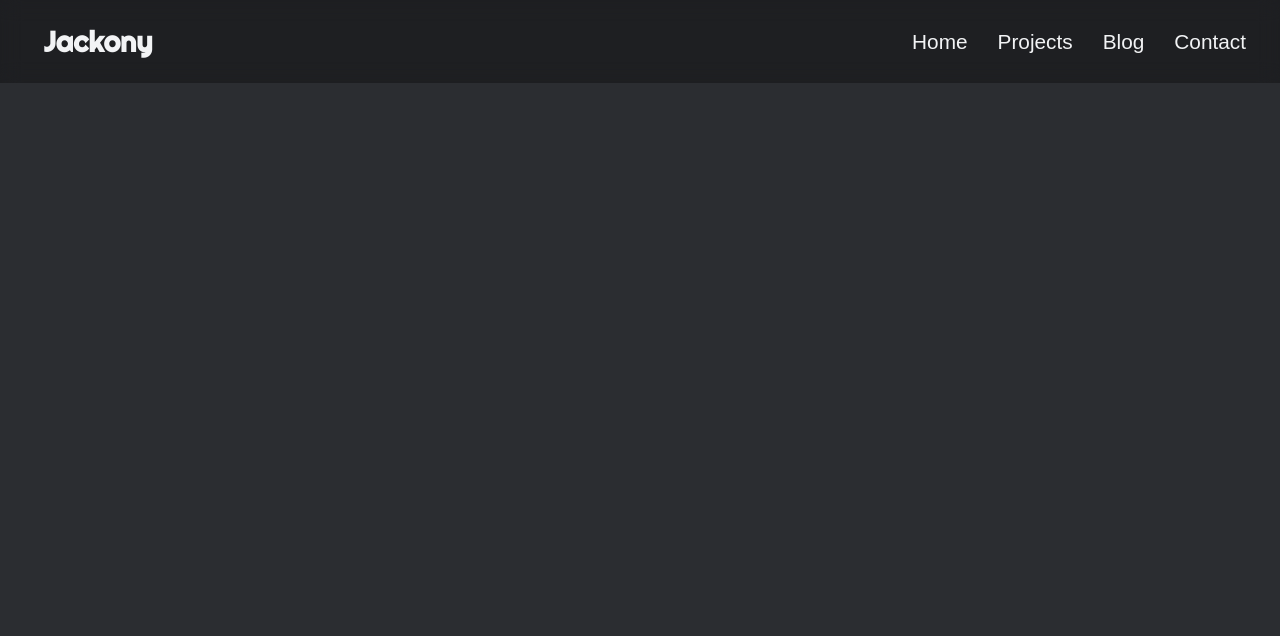
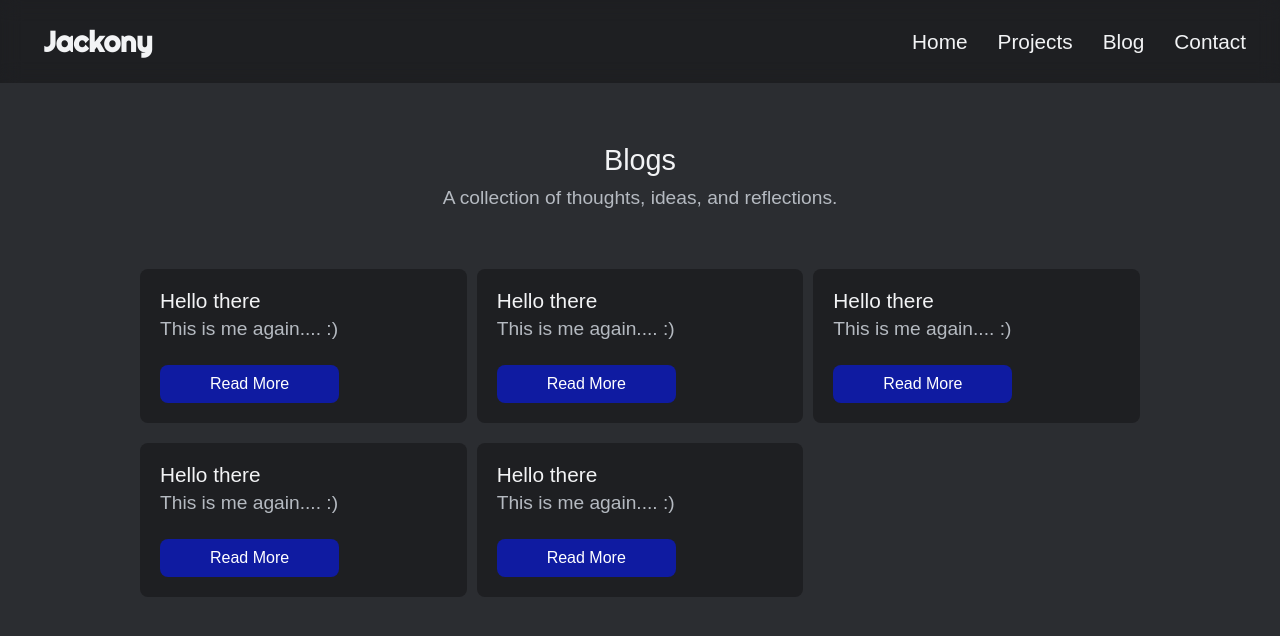
Before and after one commit to dariusjackony/portfolio, a React (Vite) app: page /BlogData in a window 1280 px wide. Shown: the top 636 px of the page. Built offline with nearby package versions, Linux system fonts and the light colour scheme; a web font is replaced by a local one.

Commit message:
Update:..Blogs

```diff
--- a/src/App.jsx
+++ b/src/App.jsx
@@ -2,6 +2,8 @@ import Homepage from "./pages/HomePage";
 import ProjectsPage from "./pages/ProjectsPage";
 import Navbar from "./components/Navbar/Navbar";
 import Contact from "./components/Contact/Contact";
+import BlogData from "./components/Blog/BlogData";
+import BlogDetails from "./components/Blog/BlogDetails";
 import { Routes, Route } from "react-router-dom";
 export default function App(){
   return (
@@ -11,6 +13,8 @@ export default function App(){
        <Route path="/" element={<Homepage />} />
        <Route path="/ProjectsPage" element={<ProjectsPage />} />
        <Route path="/Contact" element={<Contact />} />
+       <Route path="/BlogData" element={<BlogData />} />
+       <Route path="/BlogData/:postId" element={<BlogDetails />} />
      </Routes>
     </>
   )
--- /dev/null
+++ b/src/components/Blog/BlogData.css
@@ -0,0 +1,66 @@
+.blogs {
+    margin-top: 9rem;
+    text-align: center;
+}
+.head {
+    font-size: 1.8rem;
+    color: var(--text-main);
+}
+.sub-head {
+    font-size: 1.2rem;
+    color: var(--text-muted);
+    margin-top: 10px;
+}
+.blog-content {
+    margin: 50px auto;
+    display: grid;
+    grid-template-columns: repeat(3,1fr);
+    gap: 10px;
+    max-width: 1000px;
+    justify-content: center;
+    align-items: center;
+}
+.card {
+    background-color: var(--bg-card);
+    max-width: 450px;
+    padding: 20px;
+    margin-top: 10px;
+    text-align: left;
+    border-radius: 8px;
+}
+.card-title {
+    color: var(--text-main);
+    font-size: 1.3rem;
+}
+.card-subtitle {
+    color: var(--text-muted);
+    margin-top: 5px;
+    font-size: 1.2rem;
+}
+.read-btn {
+    margin-top: 25px;
+    padding: 10px 50px;
+    border: none;
+    border-radius: 8px;
+    background-color: var(--blue-btn);
+    color: white;
+    font-size: 1rem;
+}
+@media (max-width: 768px) {
+    .blog-content {
+    grid-template-columns: repeat(2,1fr);
+    gap: 10px;
+    max-width: 700px;
+ }
+}
+@media (max-width: 480px) {
+    .blog-content {
+    grid-template-columns: repeat(1,1fr);
+    gap: 9px;
+    max-width: 300px;
+    margin: 0 auto;
+ }
+ .card {
+    max-width: 350px;
+ }
+}
--- /dev/null
+++ b/src/components/Blog/BlogData.jsx
@@ -0,0 +1,24 @@
+import React from "react";
+import "./BlogData.css";
+import Posts from "../Blog/Posts";
+import { Link } from "react-router-dom";
+export default function BlogData(){
+    return(
+        <section className="blogs">
+            <span className="head">Blogs</span>
+            <p className="sub-head">A collection of thoughts, ideas, and reflections.</p>
+            <div className="blog-content">
+               {Posts.map(post => (
+              <div className="card" key={post.id}>
+                 <span className="card-title">{post.title}</span>
+                 <p className="card-subtitle">{post.subtitle}</p>
+                 <Link to={`/BlogData/${post.id}`}>
+                   <button className="read-btn">Read More</button>
+                 </Link>
+             </div>
+             ))}
+            </div>
+
+        </section>
+    )
+}
--- /dev/null
+++ b/src/components/Blog/BlogDetails.jsx
@@ -0,0 +1,16 @@
+import React from "react";
+import { Link, useParams } from "react-router-dom";
+import Posts from "../Blog/Posts";
+export default function BlogDetails(){
+   const {postId} = useParams();
+   const post = Posts.find(p => p.id === parseInt(postId));
+   if(!post){
+    return <span>No Post Found</span>
+   }
+    return(
+      <section>
+         <h1>{post.title}</h1>
+         <p>{post.content}</p>
+      </section>
+    )
+}
--- /dev/null
+++ b/src/components/Blog/Posts.jsx
@@ -0,0 +1,35 @@
+
+
+const Posts = [
+    {
+      id: 1,
+      title: "Hello there",
+      subtitle: "This is me again.... :)",
+      content: "I approach every challenge with curiosity, analytical thinking, and a commitment to quality, ensuring each solution is both functional and impactful. Currently learning new technologies."
+    },
+    {
+      id: 2,
+      title: "Hello there",
+      subtitle: "This is me again.... :)",
+      content: "I approach every challenge with curiosity, analytical thinking, and a commitment to quality, ensuring each solution is both functional and impactful. Currently learning new technologies."
+    },
+    {
+      id: 3,
+      title: "Hello there",
+      subtitle: "This is me again.... :)",
+      content: "I approach every challenge with curiosity, analytical thinking, and a commitment to quality, ensuring each solution is both functional and impactful. Currently learning new technologies."
+    },
+    {
+      id: 4,
+      title: "Hello there",
+      subtitle: "This is me again.... :)",
+      content: "I approach every challenge with curiosity, analytical thinking, and a commitment to quality, ensuring each solution is both functional and impactful. Currently learning new technologies."
+    },
+    {
+      id: 5,
+      title: "Hello there",
+      subtitle: "This is me again.... :)",
+      content: "I approach every challenge with curiosity, analytical thinking, and a commitment to quality, ensuring each solution is both functional and impactful. Currently learning new technologies."
+    },
+]
+export default Posts;
--- a/src/components/Navbar/Navbar.jsx
+++ b/src/components/Navbar/Navbar.jsx
@@ -17,7 +17,7 @@ export default function Navbar(){
           <ul className={`nav-links ${open? "open": " "}`}>
             <li><Link to="/">Home</Link></li>
             <li><Link to="/ProjectsPage">Projects</Link></li>
-            <li><Link>Blog</Link></li>
+            <li><Link to="/BlogData">Blog</Link></li>
              <li><Link to="/Contact">Contact</Link></li>
           </ul>
         </nav>
--- a/src/components/Projects/Projects.css
+++ b/src/components/Projects/Projects.css
@@ -73,7 +73,7 @@
         grid-template-columns: repeat(2, 1fr);
         gap: 1.5rem;
         margin: 40px auto 0;
-        max-width: 300px;
+        max-width: 600px;
  }
 }
 @media (max-width: 480px) {
```
Also changed, not shown: src/pages/BlogDetailsPage.jsx (added, +10 -0 lines), src/pages/BlogPage.jsx (added, +10 -0 lines).
